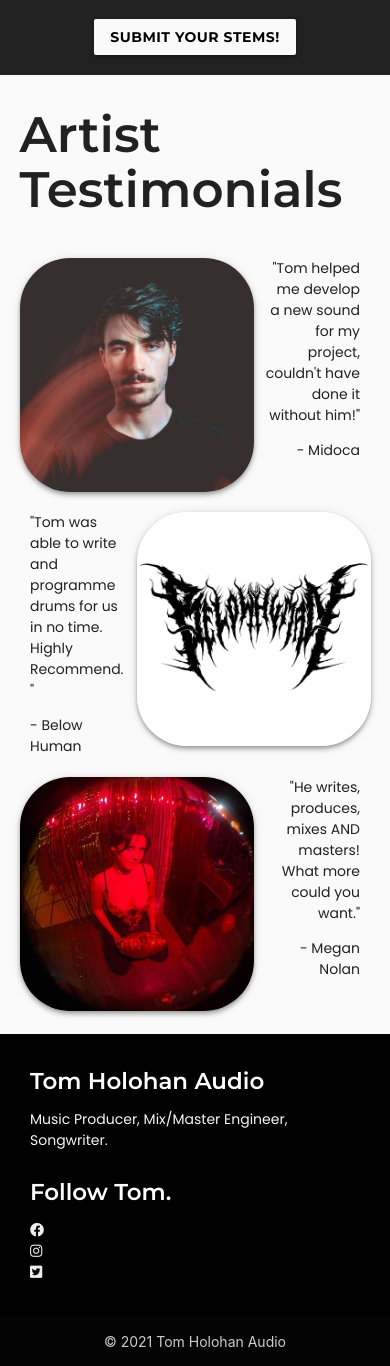
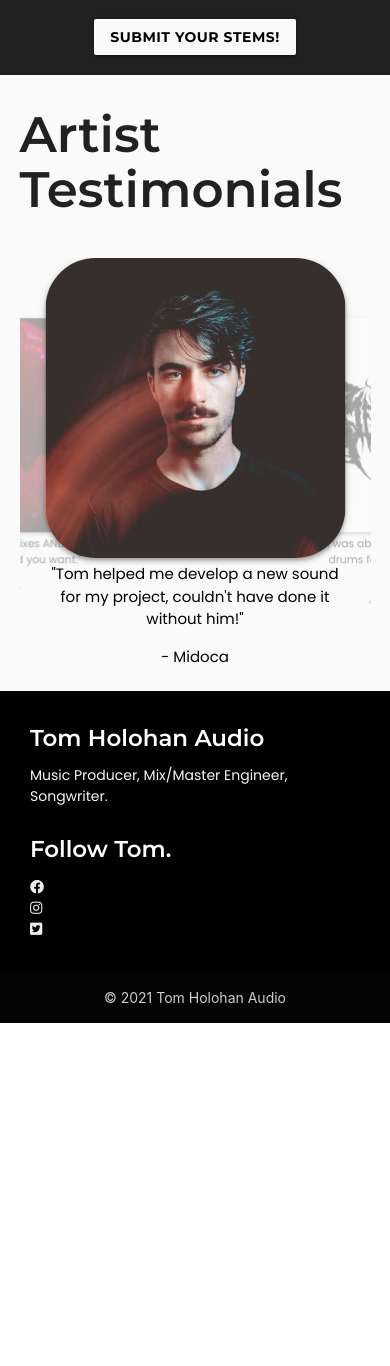
Before and after one commit to hollownotempty/Portfolio_4, a Django app: page / in a window 390 px wide. Shown: the part 845-2211 px from the top of the page. After the commit the page ends 1868 px from the top, so only its background shows below. Run offline with Django 3.2, Linux system fonts and the light colour scheme.

Commit message:
Use carousel for testimonials on mobile

```diff
--- a/templates/home.html
+++ b/templates/home.html
@@ -40,50 +40,7 @@
 </div>
 
 <div id="artist-testimonials">
-
-    <div id="artist-testimonials-mobile" class="testimonials-inner container hide-on-med-and-up">
-        <div class="row">
-            <h2 class="left-align">Artist Testimonials</h2>
-        </div>
-
-        <div class="row testimonial-row">
-            <img src="{% static 'images/midoca.jpg' %}" alt="Midoca, recording artist."
-                class="z-depth-2 col s8 testimonial-image">
-            <div class="testimonial-text col s4">
-                <div>
-                    <p class="right-align remove-margin">"Tom helped me develop a new sound for my project, couldn't
-                        have done it without him!"</p>
-                    <p class="right-align remove-bottom-margin">- Midoca</p>
-                </div>
-            </div>
-        </div>
-
-        <div class="row testimonial-row">
-            <div class="testimonial-text col s4">
-                <div>
-                    <p class="left-align remove-margin">"Tom was able to write and programme drums for us in no time.
-                        Highly Recommend. "</p>
-                    <p class="left-align remove-bottom-margin">- Below Human</p>
-                </div>
-            </div>
-            <img src="{% static 'images/below_human.jpg' %}" alt="Below Human, metalcore band."
-                class="testimonial-image z-depth-2 col s8">
-        </div>
-
-        <div class="row testimonial-row remove-bottom-margin">
-            <img src="{% static 'images/megan_nolan.jpg' %}" alt="Megan Nolan, singer and recording artist."
-                class="testimonial-image z-depth-2 col s8">
-            <div class="testimonial-text col s4">
-                <div>
-                    <p class="right-align remove-margin">"He writes, produces, mixes AND masters! What more could you
-                        want."</p>
-                    <p class="right-align remove-bottom-margin">- Megan Nolan</p>
-                </div>
-            </div>
-        </div>
-    </div>
-
-    <div id="artist-testimonials-larger" class="testimonials-inner container hide-on-small-only show-on-medium-and-up">
+    <div id="artist-testimonials-larger" class="testimonials-inner container">
         <div class="row">
             <h2 class="left-align">Artist Testimonials</h2>
         </div>
```
